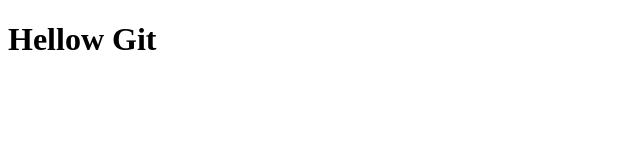
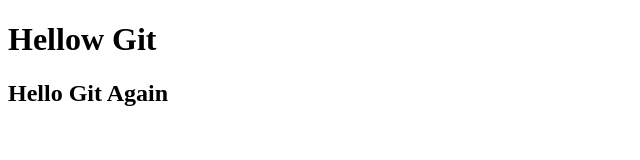
Before and after one commit to tesfayeguta2/Project2, a plain HTML site: page index.html in a window 1280 px wide. Shown: the whole page, without its empty margins (0-640 px from the left). Drawn offline with Linux system fonts and the light colour scheme.

Commit message:
Update index.html
Added second change

```diff
--- a/index.html
+++ b/index.html
@@ -8,5 +8,6 @@
   </head>
   <body>
     <h1>Hellow Git</h1>
+    <h2>Hello Git Again</h2>
   </body>
 </html>
```
